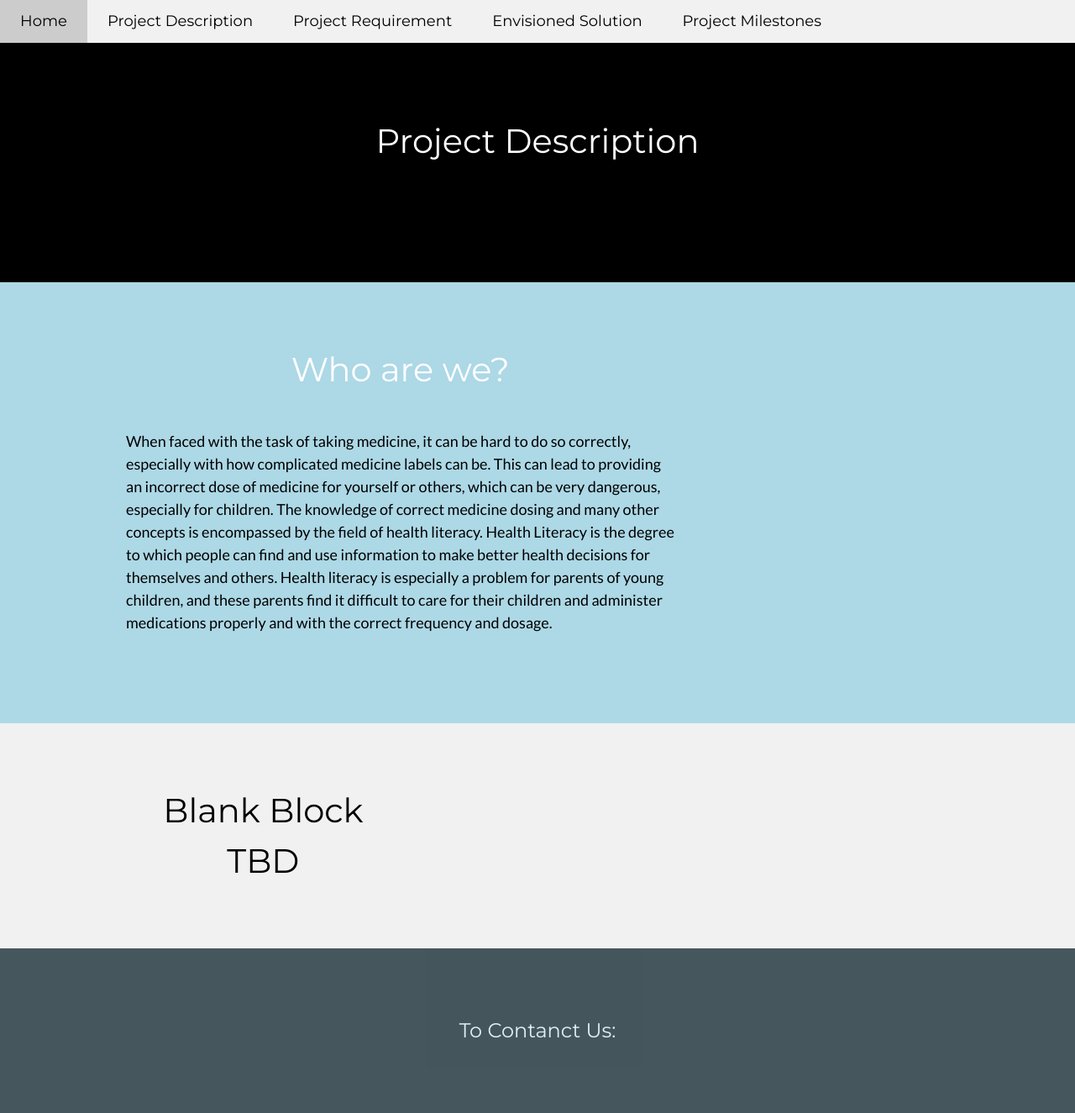
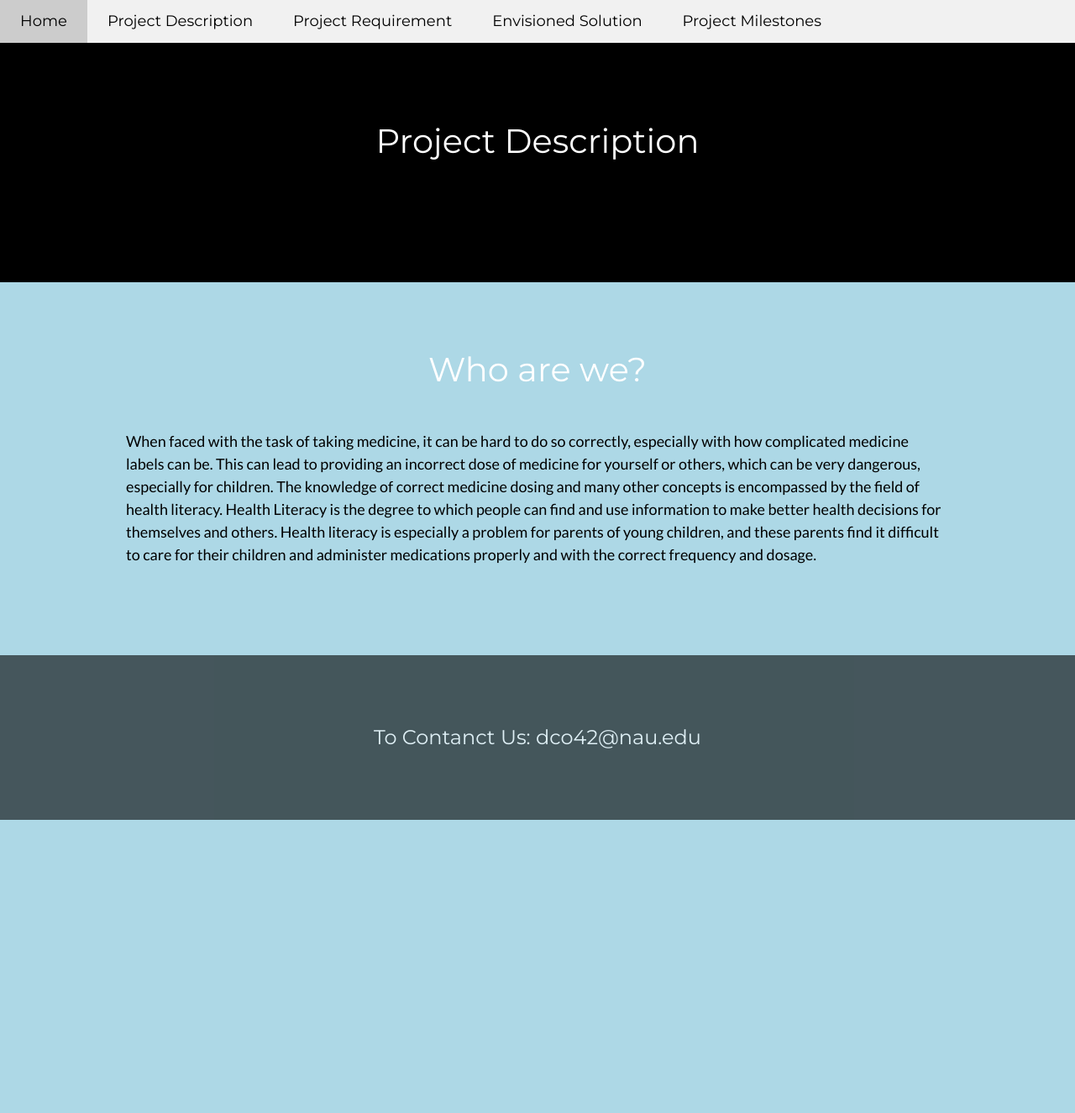
Before and after one commit to ALASKAWARRIORS/HealthLit, a PHP site: page /Project_Description.html in a window 1280 px wide. Shown: the whole page at 84% size. After the commit the page ends 976 px from the top, so only its background shows below. Run offline with PHP 8.4, Linux system fonts and the light colour scheme.

Commit message:
Finishing Up Website for grading

```diff
--- a/Website_Files/Project_Description.html
+++ b/Website_Files/Project_Description.html
@@ -34,27 +34,16 @@ body,h1,h2,h3,h4,h5,h6 {font-family: "Lato", sans-serif}
 <!-- First Grid -->
 <div class="w3-row-padding w3-padding-64 w3-container">
   <div class="w3-content">
-    <div class="w3-twothird">
+
       <h1>Who are we?</h1>
-      <h5 class="w3-padding-32">When faced with the task of taking medicine, it can be hard to do so correctly, especially with how complicated medicine labels can be. This can lead to providing an incorrect dose of medicine for yourself or others, which can
+      <h5 class="w3-padding-32" class = "PD_text">When faced with the task of taking medicine, it can be hard to do so correctly, especially with how complicated medicine labels can be. This can lead to providing an incorrect dose of medicine for yourself or others, which can
 	  be very dangerous, especially for children. The knowledge of correct medicine dosing and many other concepts is encompassed by the field of health literacy. Health Literacy is the degree to which people can find and use information to make better health
 	  decisions for themselves and others. Health literacy is especially a problem for parents of young children, and these parents find it difficult to care for their children and administer medications properly and with the correct frequency and dosage.
 	  </h5>
-    </div>
   </div>
 </div>
 
-<!-- Second Grid -->
-<div class="w3-row-padding w3-light-grey w3-padding-64 w3-container">
-  <div class="w3-content">
-    <div class="w3-third w3-center">
-    	<h1 class = "w3-text-black">Blank Block TBD</h1>
-    </div>
-
-    </div>
-  </div>
-</div>
 
 <div class="w3-container w3-black w3-center w3-opacity w3-padding-64">
-    <h1 class="w3-margin w3-xlarge">To Contanct Us: </h1>
+    <h1 class="w3-margin w3-xlarge">To Contanct Us: dco42@nau.edu </h1>
 </div>
--- a/Website_Files/index.html
+++ b/Website_Files/index.html
@@ -111,7 +111,7 @@ body,h1,h2,h3,h4,h5,h6 {font-family: "Lato", sans-serif}
 </div>
 
 <div class="w3-container w3-black w3-center w3-opacity w3-padding-64">
-    <h1 class="w3-margin w3-xlarge">To Contact Us: </h1>
+    <h1 class="w3-margin w3-xlarge">To Contact Us: dco42@nau.edu </h1>
 </div>
 </body>
 </html>
--- a/Website_Files/styling.css
+++ b/Website_Files/styling.css
@@ -81,3 +81,8 @@ p
 .container:hover .overlayLeft ,.container:hover .overlayRight {
     width: 100%;
 }
+
+.PD_text
+{
+    text-align:center;
+}
```
Also changed, not shown: Website_Files/Envisioned_Solution.html (+1 -13 lines), Website_Files/Project_Milestones.html (+18 -15 lines), Website_Files/Project_Requirements.html (+1 -14 lines), 11 other files.
